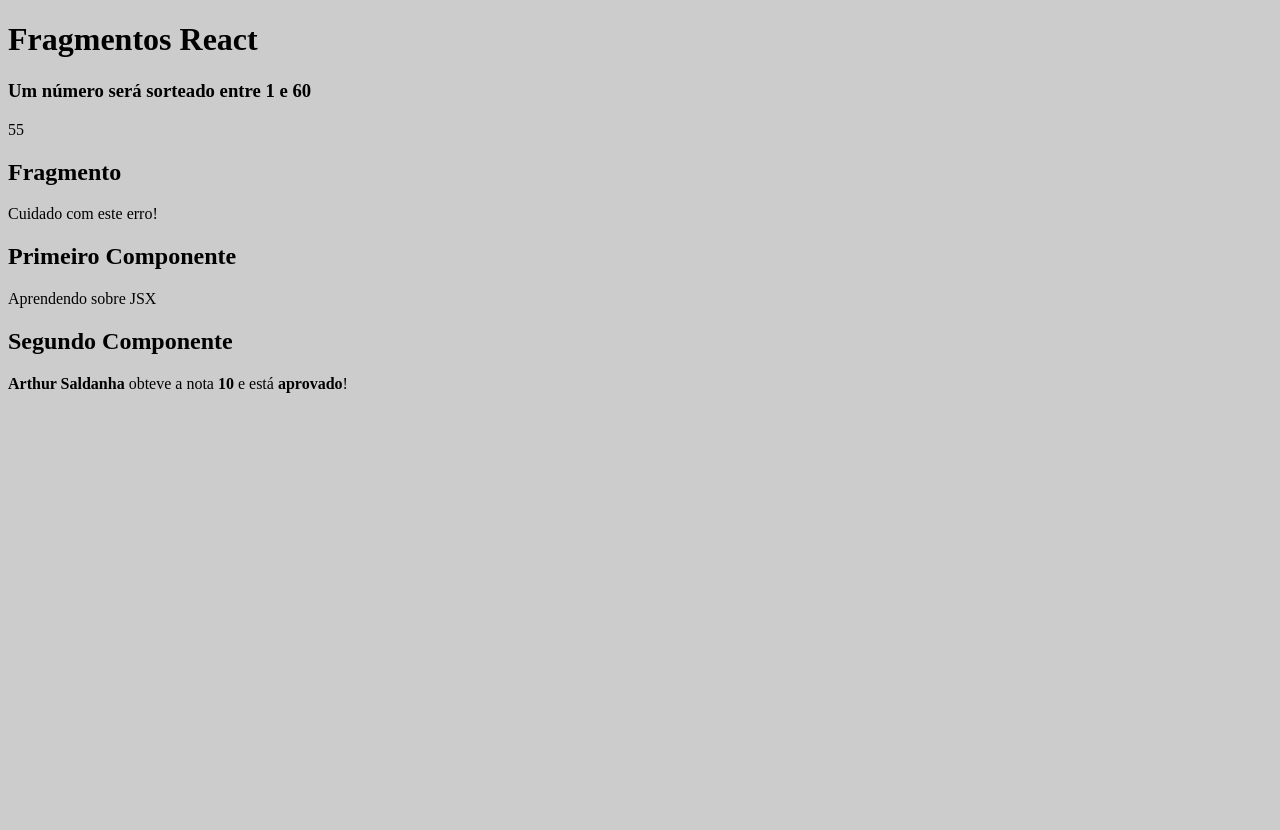
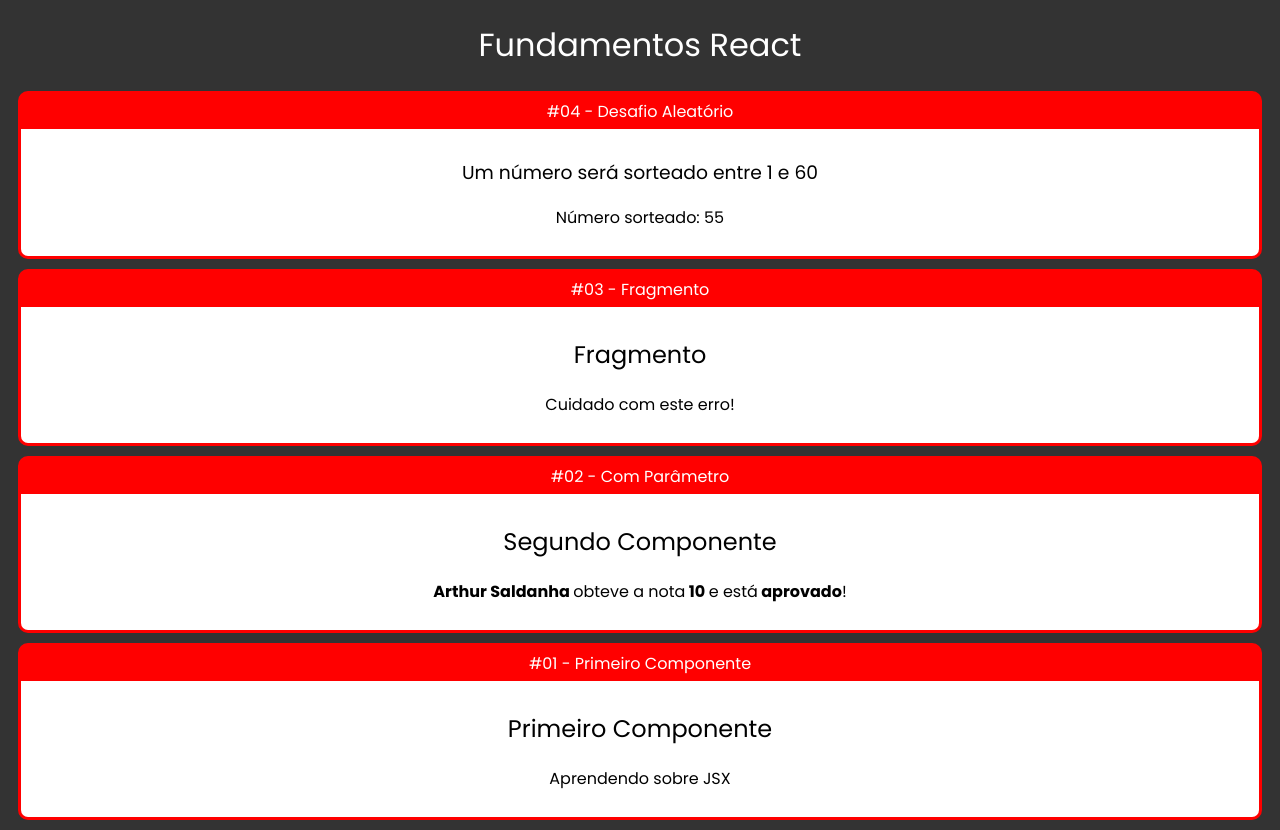
Before and after one commit to arthursaldanha/Learning-ReactJS, a React (Create React App) app: page / in a window 1280 px wide. Before the commit the page ends 800 px from the top, so only its background shows below. Built offline with nearby package versions, Linux system fonts and the light colour scheme.

Commit message:
Usando Cards

```diff
--- a/public/index.html
+++ b/public/index.html
@@ -3,6 +3,11 @@
 <head>
    <meta charset="utf-8" />
    <meta name="viewport" content="width=device-width, initial-scale=1" />
+   <!-- Google Fonts -->
+   <link rel="preconnect" href="https://fonts.googleapis.com">
+   <link rel="preconnect" href="https://fonts.gstatic.com" crossorigin>
+   <link href="https://fonts.googleapis.com/css2?family=Poppins:wght@200;300;400;500;600;700&display=swap"
+      rel="stylesheet">
    <title>React App</title>
 </head>
 <body>
--- a/src/App.jsx
+++ b/src/App.jsx
@@ -1,5 +1,6 @@
 import React from 'react';
 
+import Card from "./components/layout/Card.jsx"
 import Primeiro from "./components/basics/Primeiro.jsx";
 import ComParametro from "./components/basics/ComParametro.jsx";
 import Fragmento from "./components/basics/Fragmento.jsx";
@@ -8,19 +9,30 @@
 const App = (props) => {
    return (
       <div id="app">
-         <h1>Fragmentos React</h1>
+         <h1>Fundamentos React</h1>
+         <Card titulo="#04 - Desafio Aleatório">
             <Aleatorio
                min={1}
                max={60}
             />
+         </Card>
+
+         <Card titulo="#03 - Fragmento">
             <Fragmento />
-         <Primeiro></Primeiro>
+         </Card>
+
+         <Card titulo="#02 - Com Parâmetro">
             <ComParametro
                titulo="Segundo Componente"
                aluno="Arthur Saldanha"
                nota={9.3}
                status="aprovado"
             />
+         </Card>
+
+         <Card titulo="#01 - Primeiro Componente">
+            <Primeiro></Primeiro>
+         </Card>
       </div>
    );
 }
--- a/src/components/basics/Aleatorio.jsx
+++ b/src/components/basics/Aleatorio.jsx
@@ -8,7 +8,7 @@
    return (
       <div>
          <h3>Um número será sorteado entre {min} e {max}</h3>
-         <p>{sorteado}</p>
+         <p>Número sorteado: {sorteado}</p>
       </div>
    );
 }
--- /dev/null
+++ b/src/components/layout/Card.css
@@ -0,0 +1,19 @@
+.Card {
+   background-color: red;
+   border: 3px solid red;
+   border-radius: 10px;
+   overflow: hidden;
+   margin: 10px;
+}
+
+.Card .Title {
+   padding: 5px 0;
+   display: flex;
+   justify-content: center;
+}
+
+.Card .Content {
+   background-color: #fff;
+   color: #000;
+   padding: 10px;
+}
--- /dev/null
+++ b/src/components/layout/Card.jsx
@@ -0,0 +1,13 @@
+import React from 'react';
+import "./Card.css";
+
+const Card = (props) => {
+   return (
+      <div className="Card">
+         <div className="Title">{props.titulo}</div>
+         <div className="Content">{props.children}</div>
+      </div>
+   );
+}
+
+export default Card;
--- a/src/index.css
+++ b/src/index.css
@@ -5,6 +5,12 @@
 }
 
 body {
-   background-color: #ccc;
-   color: #000;
+   font-family: "Poppins";
+   background-color: #333;
+   color: #fff;
+   text-align: center;
 }
+
+h1, h2, h3 {
+   font-weight: 400;
+}
```
Lines whose indentation alone changed are shown as unchanged.
